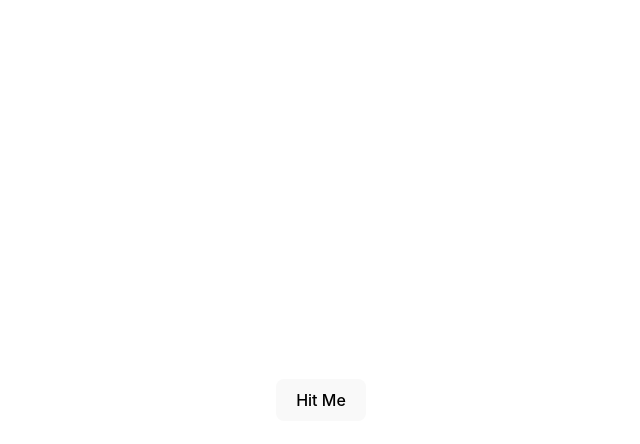
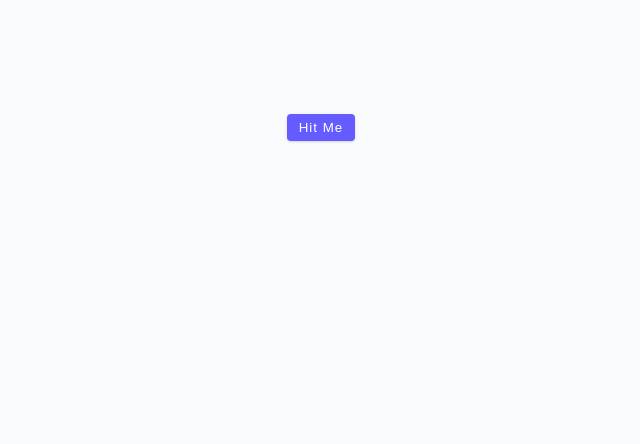
Before and after one commit to Derryck2020/react-hooks, a React (Vite) app: page / in a window 1280 px wide. Shown: the top 444 px of the page, without its empty margins (319-959 px from the left). Built offline with nearby package versions, Linux system fonts and the light colour scheme.

Commit message:
update of css file

```diff
--- a/src/index.css
+++ b/src/index.css
@@ -1,69 +1,340 @@
+*,
+::after,
+::before {
+   box-sizing: border-box;
+   margin: 0;
+   padding: 0;
+}
+
 :root {
-  font-family: Inter, system-ui, Avenir, Helvetica, Arial, sans-serif;
-  line-height: 1.5;
-  font-weight: 400;
+   /* colors */
+   --primary-100: #e2e0ff;
+   --primary-200: #c1beff;
+   --primary-300: #a29dff;
+   --primary-400: #837dff;
+   --primary-500: #645cff;
+   --primary-600: #504acc;
+   --primary-700: #3c3799;
+   --primary-800: #282566;
+   --primary-900: #141233;
 
-  color-scheme: light dark;
-  color: rgba(255, 255, 255, 0.87);
-  background-color: #242424;
+   /* grey */
+   --grey-50: #f8fafc;
+   --grey-100: #f1f5f9;
+   --grey-200: #e2e8f0;
+   --grey-300: #cbd5e1;
+   --grey-400: #94a3b8;
+   --grey-500: #64748b;
+   --grey-600: #475569;
+   --grey-700: #334155;
+   --grey-800: #1e293b;
+   --grey-900: #0f172a;
+   /* rest of the colors */
+   --black: #222;
+   --white: #fff;
+   --red-light: #f8d7da;
+   --red-dark: #842029;
+   --green-light: #d1e7dd;
+   --green-dark: #0f5132;
 
-  font-synthesis: none;
-  text-rendering: optimizeLegibility;
-  -webkit-font-smoothing: antialiased;
-  -moz-osx-font-smoothing: grayscale;
-  -webkit-text-size-adjust: 100%;
+   /* fonts  */
+
+   --small-text: 0.875rem;
+   --extra-small-text: 0.7em;
+   /* rest of the vars */
+   --backgroundColor: var(--grey-50);
+   --textColor: var(--grey-900);
+   --borderRadius: 0.25rem;
+   --letterSpacing: 1px;
+   --transition: 0.3s ease-in-out all;
+   --max-width: 1120px;
+   --fixed-width: 600px;
+
+   /* box shadow*/
+   --shadow-1: 0 1px 3px 0 rgba(0, 0, 0, 0.1), 0 1px 2px 0 rgba(0, 0, 0, 0.06);
+   --shadow-2: 0 4px 6px -1px rgba(0, 0, 0, 0.1),
+      0 2px 4px -1px rgba(0, 0, 0, 0.06);
+   --shadow-3: 0 10px 15px -3px rgba(0, 0, 0, 0.1),
+      0 4px 6px -2px rgba(0, 0, 0, 0.05);
+   --shadow-4: 0 20px 25px -5px rgba(0, 0, 0, 0.1),
+      0 10px 10px -5px rgba(0, 0, 0, 0.04);
+}
+
+body {
+   background: var(--backgroundColor);
+   font-family: system-ui, -apple-system, BlinkMacSystemFont, 'Segoe UI', Roboto,
+      Oxygen, Ubuntu, Cantarell, 'Open Sans', 'Helvetica Neue', sans-serif;
+   font-weight: 400;
+   line-height: 1.75;
+   color: var(--textColor);
+}
+
+p {
+   margin-bottom: 1.5rem;
+}
+
+h1,
+h2,
+h3,
+h4,
+h5 {
+   margin: 0;
+   margin-bottom: 0.75rem;
+   font-weight: 400;
+   line-height: 1.3;
+   text-transform: capitalize;
+   letter-spacing: var(--letterSpacing);
+}
+
+h1 {
+   font-size: 3.052rem;
+}
+
+h2 {
+   font-size: 2.441rem;
+}
+
+h3 {
+   font-size: 1.953rem;
+}
+
+h4 {
+   font-size: 1.563rem;
+}
+
+h5 {
+   font-size: 1.25rem;
+}
+
+small,
+.text-small {
+   font-size: var(--small-text);
 }
 
 a {
-  font-weight: 500;
-  color: #646cff;
-  text-decoration: inherit;
+   text-decoration: none;
 }
-a:hover {
-  color: #535bf2;
+ul {
+   list-style-type: none;
+   padding: 0;
 }
 
-body {
-  margin: 0;
-  display: flex;
-  place-items: center;
-  min-width: 320px;
-  min-height: 100vh;
+.img {
+   width: 100%;
+   display: block;
+   object-fit: cover;
+}
+/* buttons */
+
+.btn {
+   cursor: pointer;
+   color: var(--white);
+   background: var(--primary-500);
+   border: transparent;
+   border-radius: var(--borderRadius);
+   letter-spacing: var(--letterSpacing);
+   padding: 0.375rem 0.75rem;
+   box-shadow: var(--shadow-1);
+   transition: var(--transition);
+   text-transform: capitalize;
+   display: inline-block;
+}
+.btn:hover {
+   background: var(--primary-700);
+   box-shadow: var(--shadow-3);
+}
+.btn-hipster {
+   color: var(--primary-500);
+   background: var(--primary-200);
+}
+.btn-hipster:hover {
+   color: var(--primary-200);
+   background: var(--primary-700);
+}
+.btn-block {
+   width: 100%;
 }
 
-h1 {
-  font-size: 3.2em;
-  line-height: 1.1;
+/* alerts */
+.alert {
+   padding: 0.375rem 0.75rem;
+   margin: 1rem 0;
+   border-color: transparent;
+   border-radius: var(--borderRadius);
 }
 
-button {
-  border-radius: 8px;
-  border: 1px solid transparent;
-  padding: 0.6em 1.2em;
-  font-size: 1em;
-  font-weight: 500;
-  font-family: inherit;
-  background-color: #1a1a1a;
-  cursor: pointer;
-  transition: border-color 0.25s;
+.alert-danger {
+   color: var(--red-dark);
+   background: var(--red-light);
 }
-button:hover {
-  border-color: #646cff;
+.alert-success {
+   color: var(--green-dark);
+   background: var(--green-light);
 }
-button:focus,
-button:focus-visible {
-  outline: 4px auto -webkit-focus-ring-color;
+/* form */
+
+.form {
+   width: 90vw;
+   max-width: var(--fixed-width);
+   background: var(--white);
+   border-radius: var(--borderRadius);
+   box-shadow: var(--shadow-2);
+   padding: 2rem 2.5rem;
+   margin: 3rem auto;
+}
+.form-label {
+   display: block;
+   font-size: var(--small-text);
+   margin-bottom: 0.5rem;
+   text-transform: capitalize;
+   letter-spacing: var(--letterSpacing);
+}
+.form-input,
+.form-textarea {
+   width: 100%;
+   padding: 0.375rem 0.75rem;
+   border-radius: var(--borderRadius);
+   background: var(--backgroundColor);
+   border: 1px solid var(--grey-200);
 }
 
-@media (prefers-color-scheme: light) {
-  :root {
-    color: #213547;
-    background-color: #ffffff;
-  }
-  a:hover {
-    color: #747bff;
-  }
-  button {
-    background-color: #f9f9f9;
-  }
+.form-row {
+   margin-bottom: 1rem;
 }
+
+.form-textarea {
+   height: 7rem;
+}
+::placeholder {
+   font-family: inherit;
+   color: var(--grey-400);
+}
+.form-alert {
+   color: var(--red-dark);
+   letter-spacing: var(--letterSpacing);
+   text-transform: capitalize;
+}
+/* extra styles */
+.form .form-label {
+   text-align: left;
+}
+.form .btn-block {
+   margin-top: 0.5rem;
+}
+
+/* alert */
+
+@keyframes spinner {
+   to {
+      transform: rotate(360deg);
+   }
+}
+
+.loading {
+   width: 6rem;
+   height: 6rem;
+   border: 5px solid var(--grey-400);
+   border-radius: 50%;
+   border-top-color: var(--primary-500);
+   animation: spinner 0.6s linear infinite;
+}
+.loading {
+   margin: 0 auto;
+}
+/* title */
+
+.title {
+   text-align: center;
+}
+
+.title-underline {
+   background: var(--primary-500);
+   width: 7rem;
+   height: 0.25rem;
+   margin: 0 auto;
+   margin-top: -1rem;
+}
+
+.container {
+   width: 95vw;
+   margin: 0 auto;
+   max-width: var(--max-width);
+}
+
+.container {
+   text-align: center;
+   margin-top: 5rem;
+}
+
+.users {
+   max-width: 90vw;
+   display: grid;
+   grid-template-columns: repeat(auto-fit, minmax(300px, 1fr));
+   gap: 2rem;
+   margin: 3rem auto;
+}
+.users li {
+   width: 100%;
+   display: flex;
+   align-items: center;
+   background: var(--white);
+   padding: 1rem 2rem;
+   border-radius: var(--borderRadius);
+   text-align: left;
+}
+.users img {
+   width: 50px;
+   height: 50px;
+   border-radius: 50%;
+   margin-right: 1.5rem;
+}
+.users h5 {
+   margin-bottom: 0;
+}
+.users a {
+   color: var(--primary-500);
+   text-transform: capitalize;
+}
+
+.navbar {
+   padding: 1rem;
+   display: grid;
+   grid-template-columns: auto 1fr;
+   column-gap: 2rem;
+   align-items: center;
+}
+.navbar h5 {
+   font-weight: bold;
+   margin-bottom: 0;
+}
+.nav-container {
+   display: flex;
+   justify-content: space-between;
+   max-width: 400px;
+}
+.nav-links {
+   display: flex;
+   gap: 1rem;
+}
+.nav-links a {
+   text-transform: capitalize;
+   color: var(--primary-500);
+   cursor: pointer;
+}
+.user-container {
+   display: flex;
+   gap: 1rem;
+}
+.user-container p {
+   margin-bottom: 0;
+}
+
+.user-container .btn {
+   font-size: 0.75rem;
+   letter-spacing: var(--letterSpacing);
+   padding: 0.15rem 0.5rem;
+   box-shadow: var(--shadow-1);
+   transition: var(--transition);
+   text-transform: capitalize;
+   display: inline-block;
+}
```
